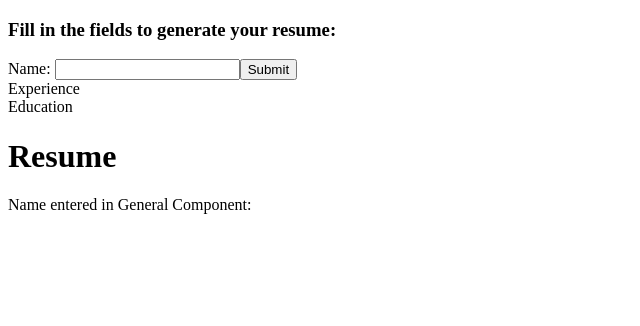
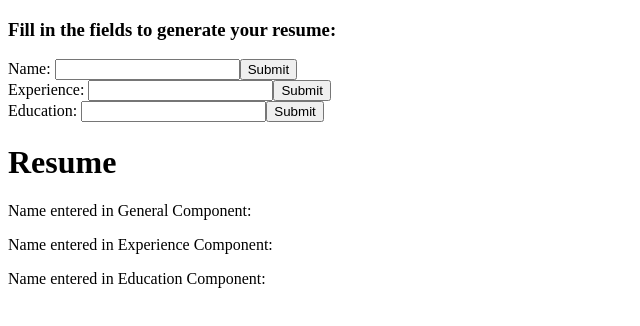
Before and after one commit to Looch8/react-cv-app, a React (Vite) app: page / in a window 1280 px wide. Shown: the top 326 px of the page, without its empty margins (0-640 px from the left). Built offline with nearby package versions, Linux system fonts and the light colour scheme.

Commit message:
feat: fields for both Experience and Education components

```diff
--- a/src/App.jsx
+++ b/src/App.jsx
@@ -5,10 +5,20 @@ import { useState } from "react";
 
 function App() {
 	const [name, setName] = useState("");
+	const [experience, setExperience] = useState("");
+	const [education, setEducation] = useState("");
 
 	// Define function to update the name state in App.jsx
 	const updateName = (newName) => {
 		setName(newName);
+	};
+
+	const updateExperience = (newExperience) => {
+		setExperience(newExperience);
+	};
+
+	const updateEducation = (newEducation) => {
+		setEducation(newEducation);
 	};
 
 	return (
@@ -19,14 +29,22 @@ function App() {
 					<General value={name} updateName={updateName} />
 				</section>
 				<section className="experience">
-					<Experience />
+					<Experience
+						value={experience}
+						updateExperience={updateExperience}
+					/>
 				</section>
-				<section className="experience">
-					<Education />
+				<section className="education">
+					<Education
+						value={education}
+						updateEducation={updateEducation}
+					/>
 				</section>
 			</form>
 			<h1>Resume</h1>
 			<p>Name entered in General Component: {name}</p>
+			<p>Name entered in Experience Component: {experience}</p>
+			<p>Name entered in Education Component: {education}</p>
 		</>
 	);
 }
--- a/src/components/Education.jsx
+++ b/src/components/Education.jsx
@@ -1,5 +1,32 @@
-function Education() {
-	return <>Education</>;
+import { useState } from "react";
+
+function Education({ updateEducation }) {
+	const [education, setEducation] = useState("");
+
+	const handleChange = (e) => {
+		setEducation(e.target.value);
+	};
+
+	const handleSubmit = (e) => {
+		e.preventDefault();
+		updateEducation(education);
+	};
+	return (
+		<>
+			<label htmlFor="education">Education: </label>
+			<input
+				type="text"
+				id="education"
+				name="education"
+				value={education}
+				onChange={handleChange}
+			/>
+			<button className="btn" type="submit" onClick={handleSubmit}>
+				{" "}
+				Submit{" "}
+			</button>
+		</>
+	);
 }
 
 export default Education;
--- a/src/components/Experience.jsx
+++ b/src/components/Experience.jsx
@@ -1,5 +1,32 @@
-function Experience() {
-	return <>Experience</>;
+import { useState } from "react";
+
+function Experience({ updateExperience }) {
+	const [experience, setExperience] = useState("");
+
+	const handleChange = (e) => {
+		setExperience(e.target.value);
+	};
+
+	const handleSubmit = (e) => {
+		e.preventDefault();
+		updateExperience(experience);
+	};
+	return (
+		<>
+			<label htmlFor="experience">Experience: </label>
+			<input
+				type="text"
+				id="experience"
+				name="experience"
+				value={experience}
+				onChange={handleChange}
+			/>
+			<button className="btn" type="submit" onClick={handleSubmit}>
+				{" "}
+				Submit{" "}
+			</button>
+		</>
+	);
 }
 
 export default Experience;
```
